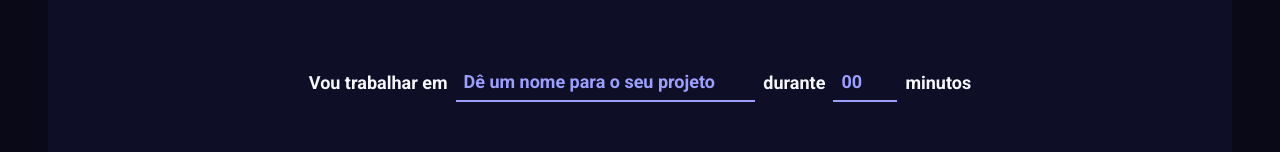
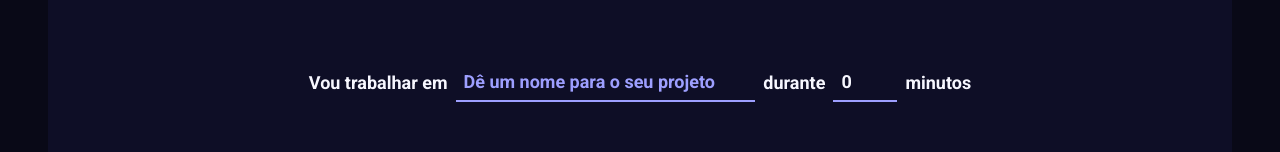
Before and after one commit to GuiCPessoa/Pomodoro_React, a React (Vite) app: page / in a window 1280 px wide. Shown: the part 162-314 px from the top of the page. Built offline with nearby package versions, Linux system fonts and the light colour scheme.

Commit message:
TypeScript in Forms

```diff
--- a/src/pages/Home/index.tsx
+++ b/src/pages/Home/index.tsx
@@ -15,12 +15,21 @@
 })
 
 
+
+type NewCycleFormData = zod.infer<typeof newCycleFormValidationSchema>
+
+
 export function Home() {
-    const { register, handleSubmit, watch } = useForm({
+    const { register, handleSubmit, watch } = useForm<NewCycleFormData>({
         resolver: zodResolver(newCycleFormValidationSchema),
+        defaultValues: {
+            task: '',
+            minutesAmount: 0,
+        },
     })
 
-    function handleCreateNewCycle(data) {
+    function handleCreateNewCycle(data: NewCycleFormData) {
+        console.log(data)
     }
 
 
```
